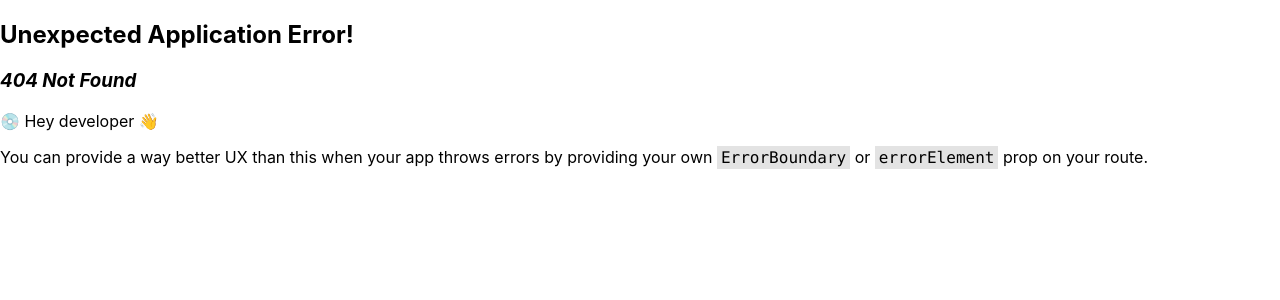
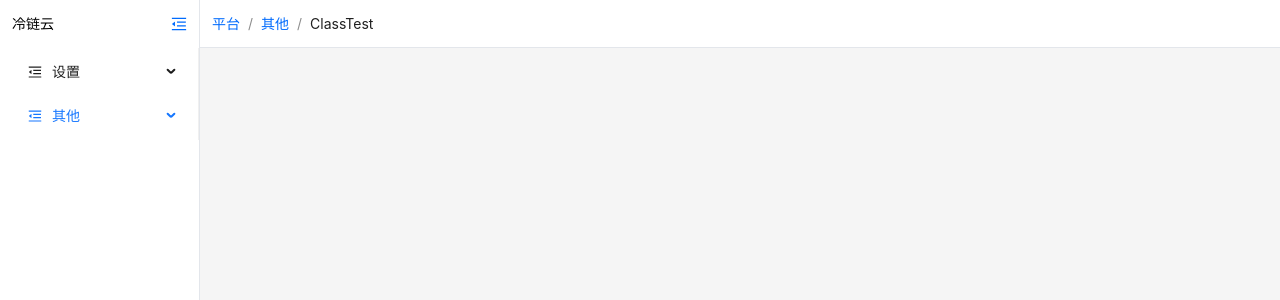
Before and after one commit to Yalin814/my-react-project, a React (Vite) app: page /other/classTest in a window 1280 px wide. Before the commit this address had no page. Shown: the top 300 px of the page. Built offline with nearby package versions, Linux system fonts and the light colour scheme.

Commit message:
test: Class

```diff
--- /dev/null
+++ b/src/pages/Other/ClassTest/index.tsx
@@ -0,0 +1,22 @@
+const ClassTest = () => {
+  class Parent {
+    _width: number
+    set width(width: number) {
+      this._width = width
+    }
+    get width() {
+      return this._width
+    }
+  }
+
+  class Child extends Parent {
+    constructor() {
+      super()
+      console.log(this.width)
+    }
+  }
+
+  return <></>
+}
+
+export default ClassTest
--- a/src/router/index.tsx
+++ b/src/router/index.tsx
@@ -23,6 +23,7 @@ import MenuSetting from '@/pages/Setting/MenuSetting'
 import ECMA2024 from '@/pages/Other/ECMA2024'
 import Other from '@/pages/Other'
 import AbortController from '@/pages/Other/AbortController'
+import ClassTest from '@/pages/Other/ClassTest'
 
 const LoaderTest = lazy(() => import('@/pages/RouterTest/LoaderTest/index.tsx'))
 
@@ -76,6 +77,13 @@ const nestingRoutes: RouteObject[] = [
             element: <ECMA2024 />,
             handle: {
               crumb: 'ECMA2024'
+            }
+          },
+          {
+            path: '/other/classTest',
+            element: <ClassTest />,
+            handle: {
+              crumb: 'ClassTest'
             }
           }
         ]
```
